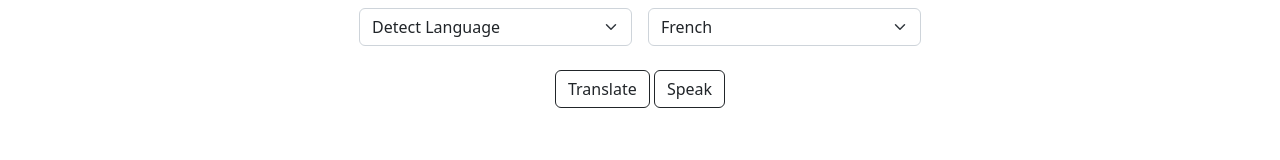
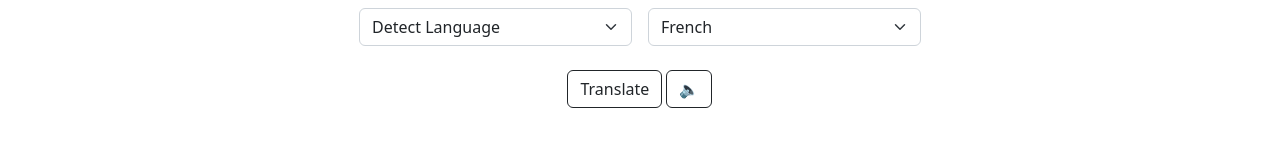
Before and after one commit to amyfisticuffs/msit5650-aws-project, a website: page index.html in a window 1280 px wide. Shown: the part 432-592 px from the top of the page. Drawn offline with nearby package versions, Linux system fonts and the light colour scheme.

Commit message:
button update

```diff
--- a/index.html
+++ b/index.html
@@ -48,7 +48,7 @@
         <!-- Translate Button with Hover Effect -->
         <div class="center">
             <button id="translateButton" class="btn btn-outline-dark" type="button">Translate</button>
-            <button id="pollyButton" class="btn btn-outline-dark" type="button">Speak</button>
+            <button id="pollyButton" class="btn btn-outline-dark" type="button">🔈</button>
         </div>
     </form>
 
```
